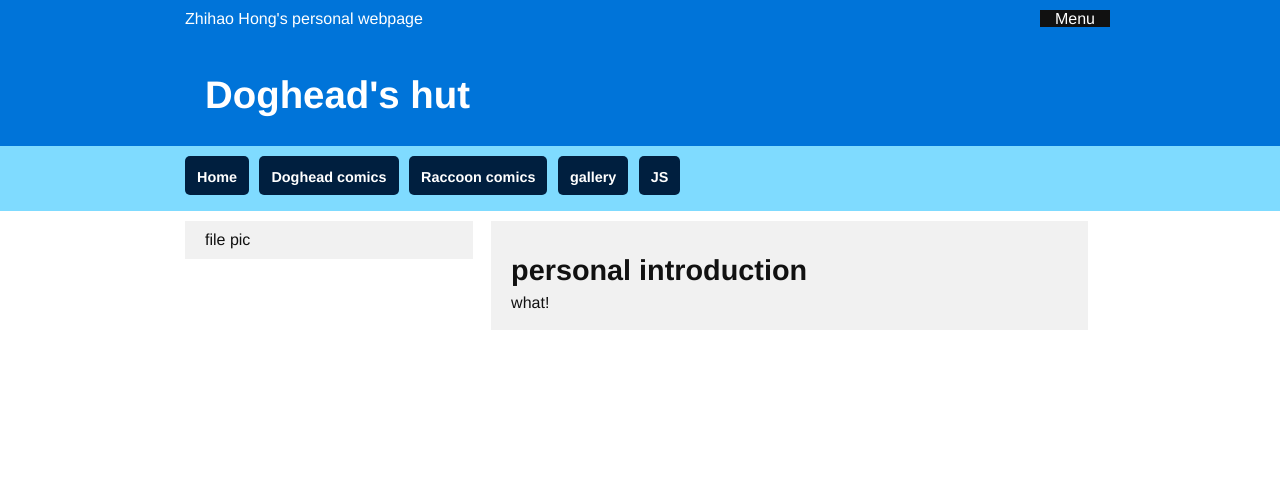
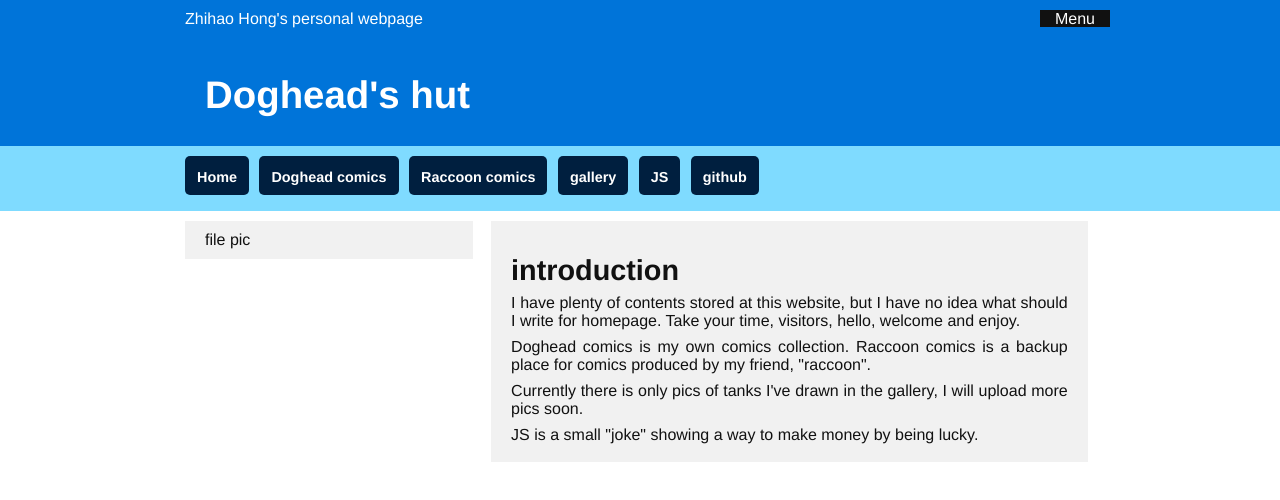
Before and after one commit to dogheadslug/webpage, a plain HTML site: page index.html in a window 1280 px wide. Drawn offline with Linux system fonts and the light colour scheme.

Commit message:
Add files via upload

```diff
--- a/index.html
+++ b/index.html
@@ -40,6 +40,8 @@
 	    href="gallery_armored.html"><h6>gallery</h6></a>
 	    <a class="btn rounded navy"
 	    href="makeMoney.html"><h6>JS</h6></a>
+		<a class="btn rounded navy"
+	    href="https;//github.com/dogheadslug"><h6>github</h6></a>
 	  </div>
 	</div>
 
@@ -50,8 +52,11 @@
       </div>
 	  <div class=" padded twothirds">
 	    <div class="padded silver">
-	      <h3>personal introduction</h3>
-	      <p>what!</p>
+	      <h3> introduction</h3>
+	      <p>I have plenty of contents stored at this website, but I have no idea what should I write for homepage. Take your time, visitors, hello, welcome and enjoy.</p>
+		  <p>Doghead comics is my own comics collection. Raccoon comics is a backup place for comics produced by my friend, "raccoon".</p>
+		  <p>Currently there is only pics of tanks I've drawn in the gallery, I will upload more pics soon.</p>
+		  <p>JS is a small "joke" showing a way to make money by being lucky.</p>
 		</div>
       </div>
 	</div>
```
Also changed, not shown: comics_index.html (+8 -0 lines), raccoon_comics.html (+1 -8 lines).
